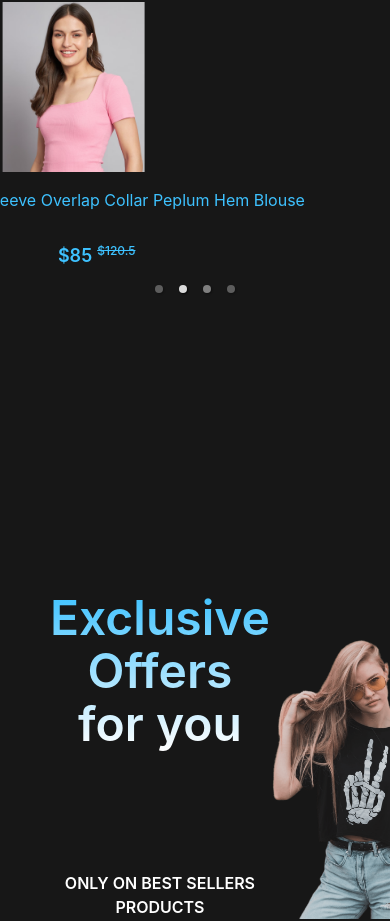
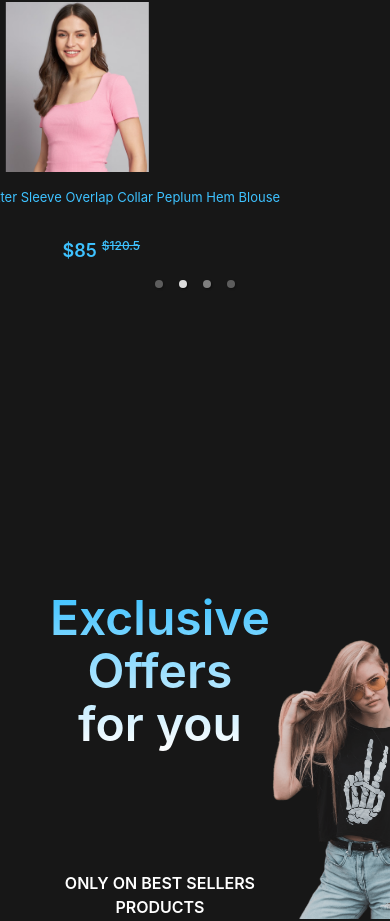
Before and after one commit to DontStopPrograming/e-commerce-clothing, a React (Vite) app: page / in a window 390 px wide. Shown: the part 969-1890 px from the top of the page. Built offline with nearby package versions, Linux system fonts and the light colour scheme.

Commit message:
fixed: Item Component size <p>

```diff
--- a/src/components/Item/item.css
+++ b/src/components/Item/item.css
@@ -66,9 +66,12 @@
     .item p {
         /* width: 80%; */
         width: 80%;
-        font-size: 1rem;
+        font-size: 13px;
         text-align: center;
-        text-indent: 20%;
+        text-indent: 35%;
+
+        margin: 10px 0px;
+
 
 
     }
```
